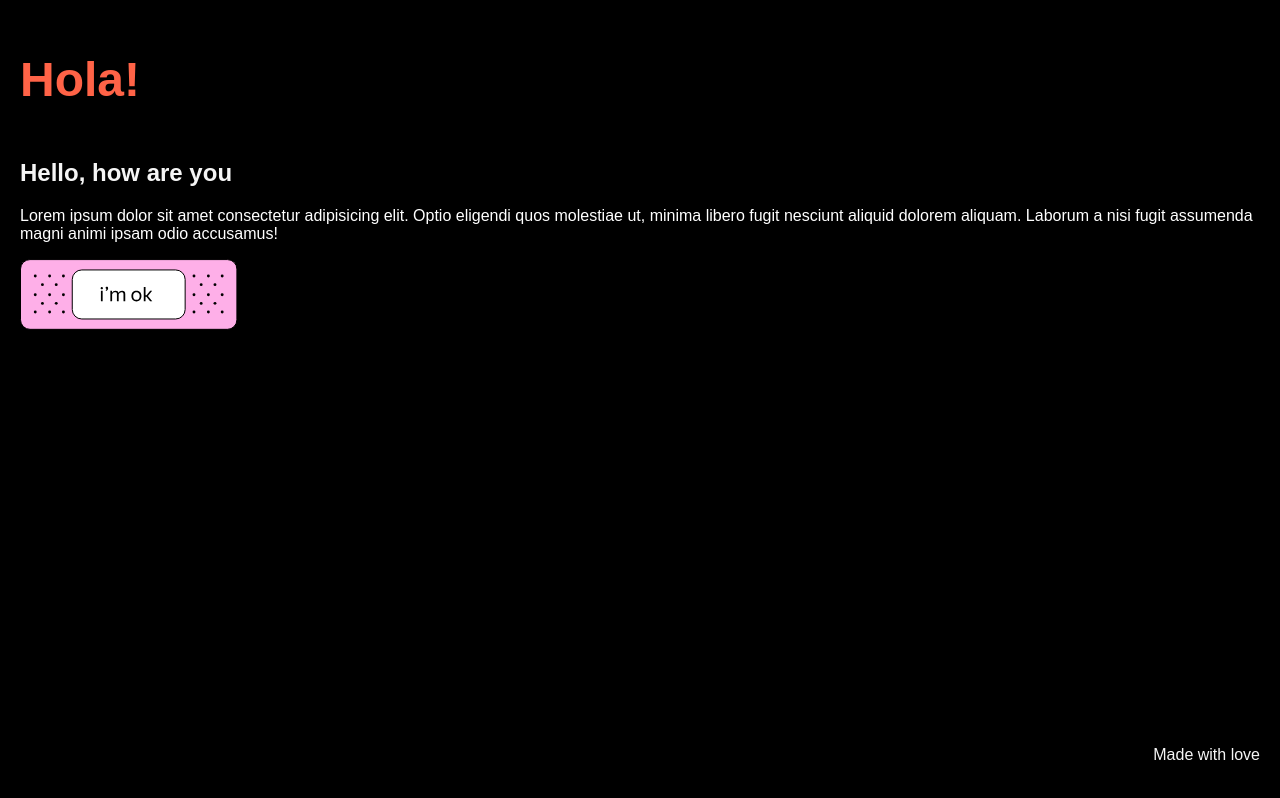
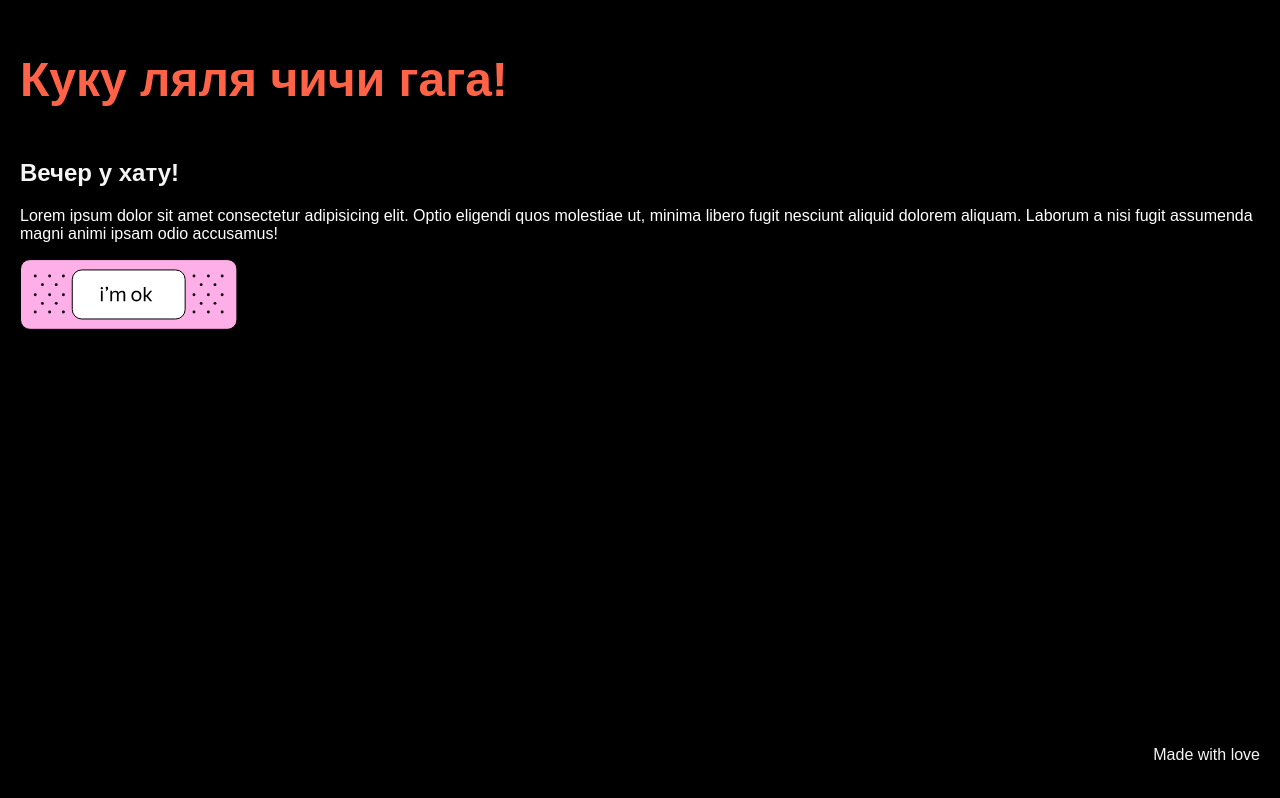
Before and after one commit to MislanGigisly/Awesome_Site, a website: page src/index.html in a window 1280 px wide. Drawn offline with Linux system fonts and the light colour scheme; files that its build step writes are made by us from their sources.

Commit message:
'autoPublish'

```diff
--- a/src/index.html
+++ b/src/index.html
@@ -9,10 +9,10 @@
   </head>
   <body class="page page_theme_dark">
     <header class="header page__header header_theme_dark">
-      <h1 class="header__title">Hola!</h1>
+      <h1 class="header__title">Куку ляля чичи гага!</h1>
     </header>
     <main class="main">
-      <h2 class="main__title">Hello, how are you</h2>
+      <h2 class="main__title">Вечер у хату!</h2>
       <p class="main__text">
         Lorem ipsum dolor sit amet consectetur adipisicing elit. Optio eligendi
         quos molestiae ut, minima libero fugit nesciunt aliquid dolorem aliquam.
```
